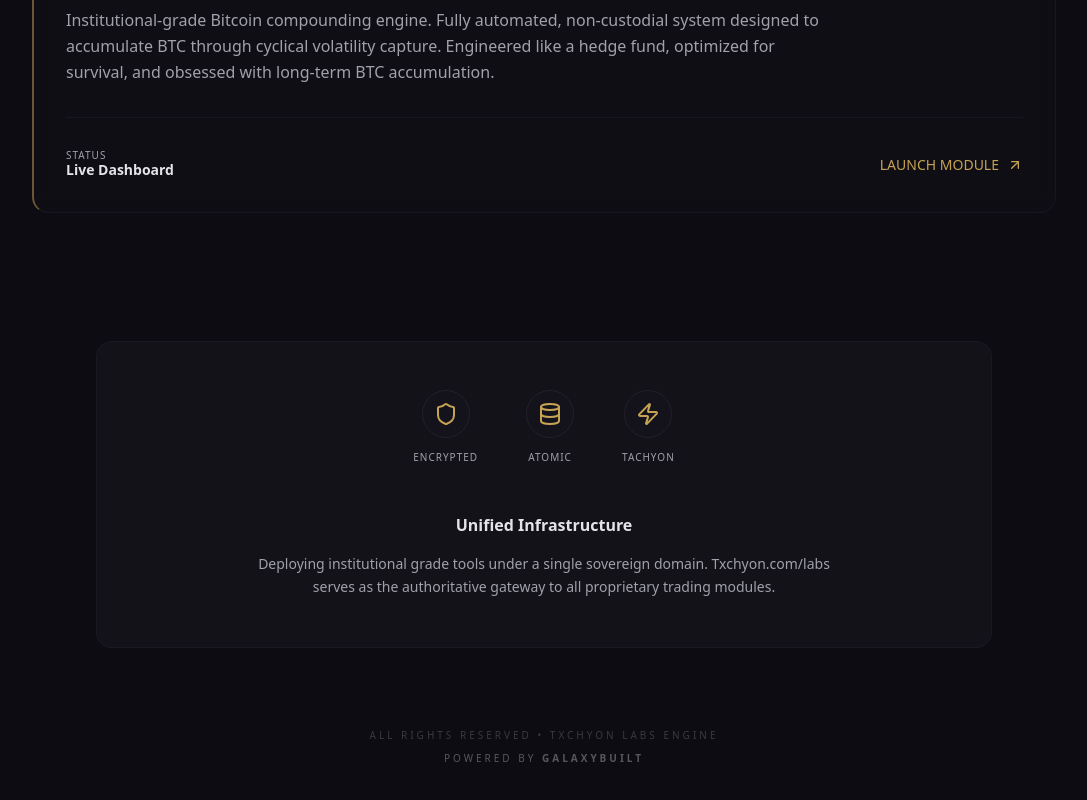
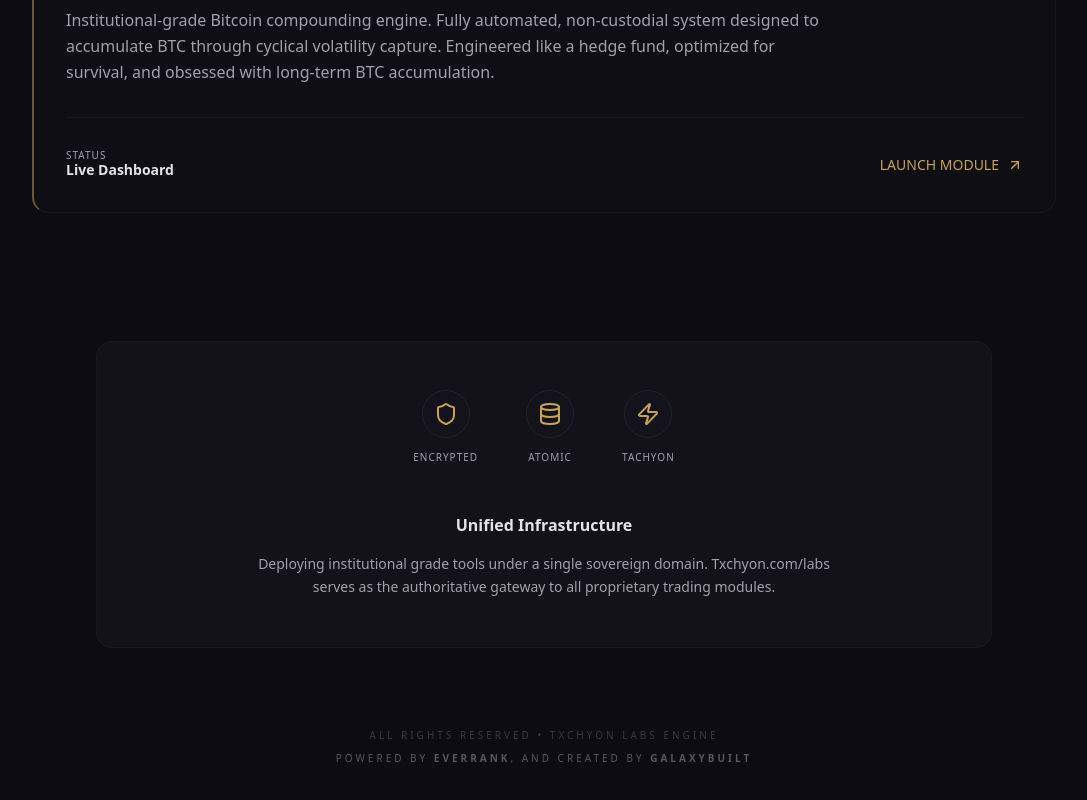
Before and after one commit to GalaxyBuilt/txchyon-labs, a Next.js app: page /labs/ in a window 1280 px wide. Shown: the part 1155-1955 px from the top of the page, without its empty margins (96-1183 px from the left). Built offline with nearby package versions, Linux system fonts and the light colour scheme.

Commit message:
chore: update footer attribution to EverRank and GalaxyBuilt with new URL

```diff
--- a/src/app/page.tsx
+++ b/src/app/page.tsx
@@ -215,7 +215,7 @@
         <div className="mt-20 text-center text-[10px] font-mono text-muted-foreground/30 uppercase tracking-[0.3em] flex flex-col gap-2">
           <span>All Rights Reserved • Txchyon Labs Engine</span>
           <span className="text-muted-foreground/50">
-            Powered By <a href="https://galaxybuilt.pages.dev" target="_blank" rel="noopener noreferrer" className="hover:text-gold transition-colors font-bold">GalaxyBuilt</a>
+            Powered by <a href="https://everrank.app" target="_blank" rel="noopener noreferrer" className="hover:text-gold transition-colors font-bold">EverRank</a>, and created by <a href="https://galaxybuilt.dev" target="_blank" rel="noopener noreferrer" className="hover:text-gold transition-colors font-bold">GalaxyBuilt</a>
           </span>
         </div>
       </div>
```
